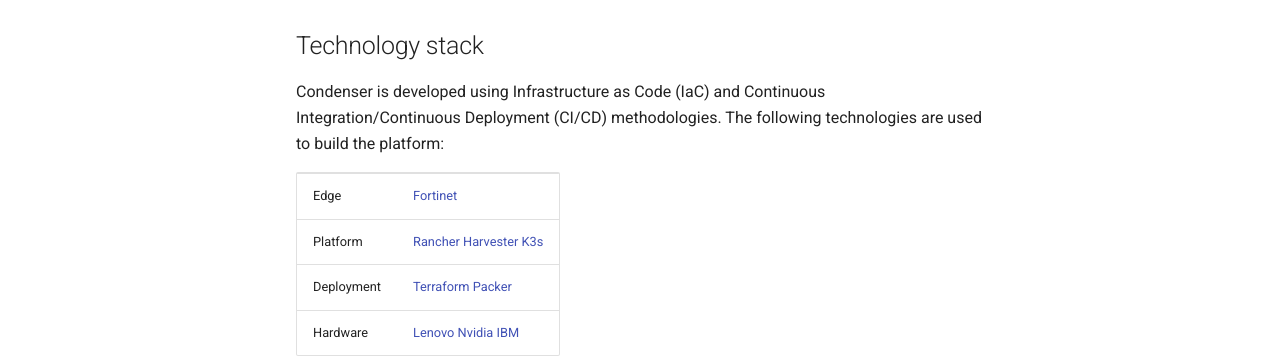
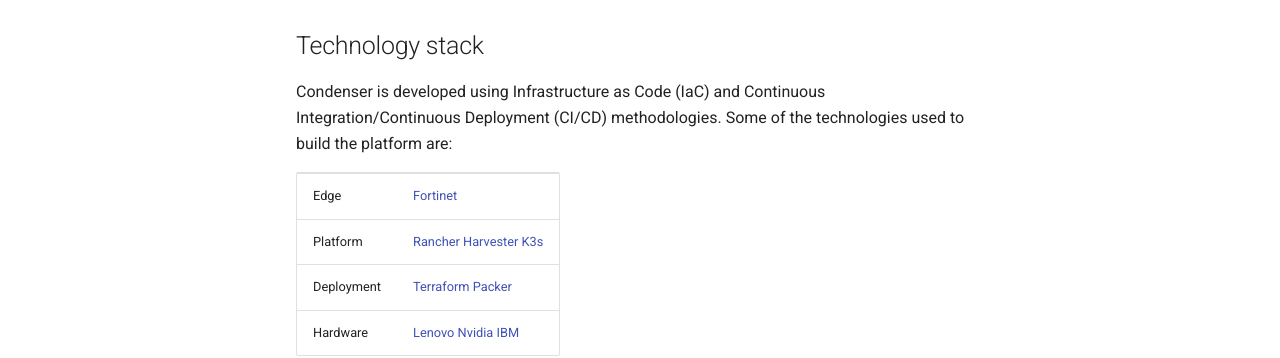
Before and after one commit to UCL-ARC/condenser-mkdocs, an MkDocs documentation site: the page built from docs/index.md, in a window 1280 px wide and 1132 px high. Shown: the part 671-1029 px from the top of the window. Built offline with MkDocs 1.6.1 and Material for MkDocs 9.7.7, drawn with Linux system fonts in a browser that asks for light colours; comment, search, counter and statistics services are not loaded.

Commit message:
tweak text

```diff
--- a/docs/index.md
+++ b/docs/index.md
@@ -27,8 +27,8 @@
 ## Technology stack
 
 Condenser is developed using Infrastructure as Code (IaC) and Continuous Integration/Continuous
-Deployment (CI/CD) methodologies. The following technologies are used to build the
-platform:
+Deployment (CI/CD) methodologies. Some of the technologies used to build the platform
+are:
 
 <table>
   <tr>
```
